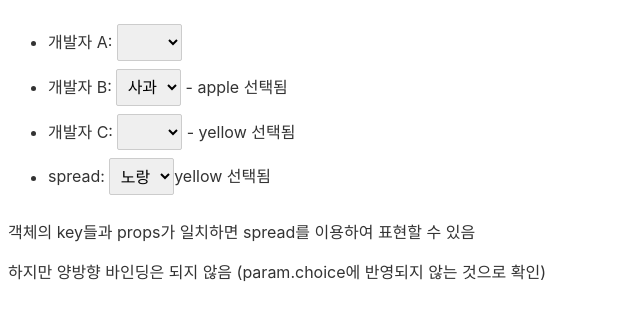
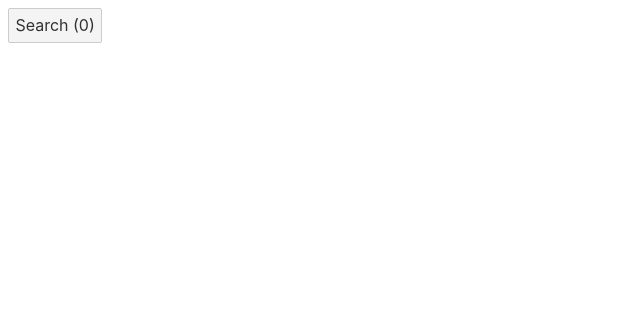
Before and after one commit to zldnlto/Svelte_Tutorial, a Svelte app: page / in a window 1280 px wide. Shown: the top 320 px of the page, without its empty margins (0-640 px from the left). Built offline with nearby package versions, Linux system fonts and the light colour scheme.

Commit message:
Chp9_돔 이벤트 처리하기

```diff
--- a/src/App.svelte
+++ b/src/App.svelte
@@ -1,12 +1,14 @@
 <script>
   import Chp8 from "./Container/Chp8.svelte";
+  import Chp9 from "./Container/Chp9.svelte";
 import FromChp4To6 from "./Container/FromChp4To6.svelte";
   let name = '얄루';
 </script>
 
 <main>
   <!-- <FromChp4To6/> -->
-  <Chp8/>
+  <!-- <Chp8/> -->
+  <Chp9 />
 </main>
 
 <style>
--- /dev/null
+++ b/src/Container/Chp9.svelte
@@ -0,0 +1,21 @@
+<script>
+    let count = 0;
+    const search = (event) => {
+        console.log("조회 버튼 클릭")
+        console.log(event.target)
+        count = count +1;
+    }
+
+    const increase = () => {
+        console.log("increase");
+        count = count +1;
+    }
+</script>
+
+<button on:click={search} on:click={increase}>
+Search ({count})
+</button>
+
+<style>
+
+</style>
```
